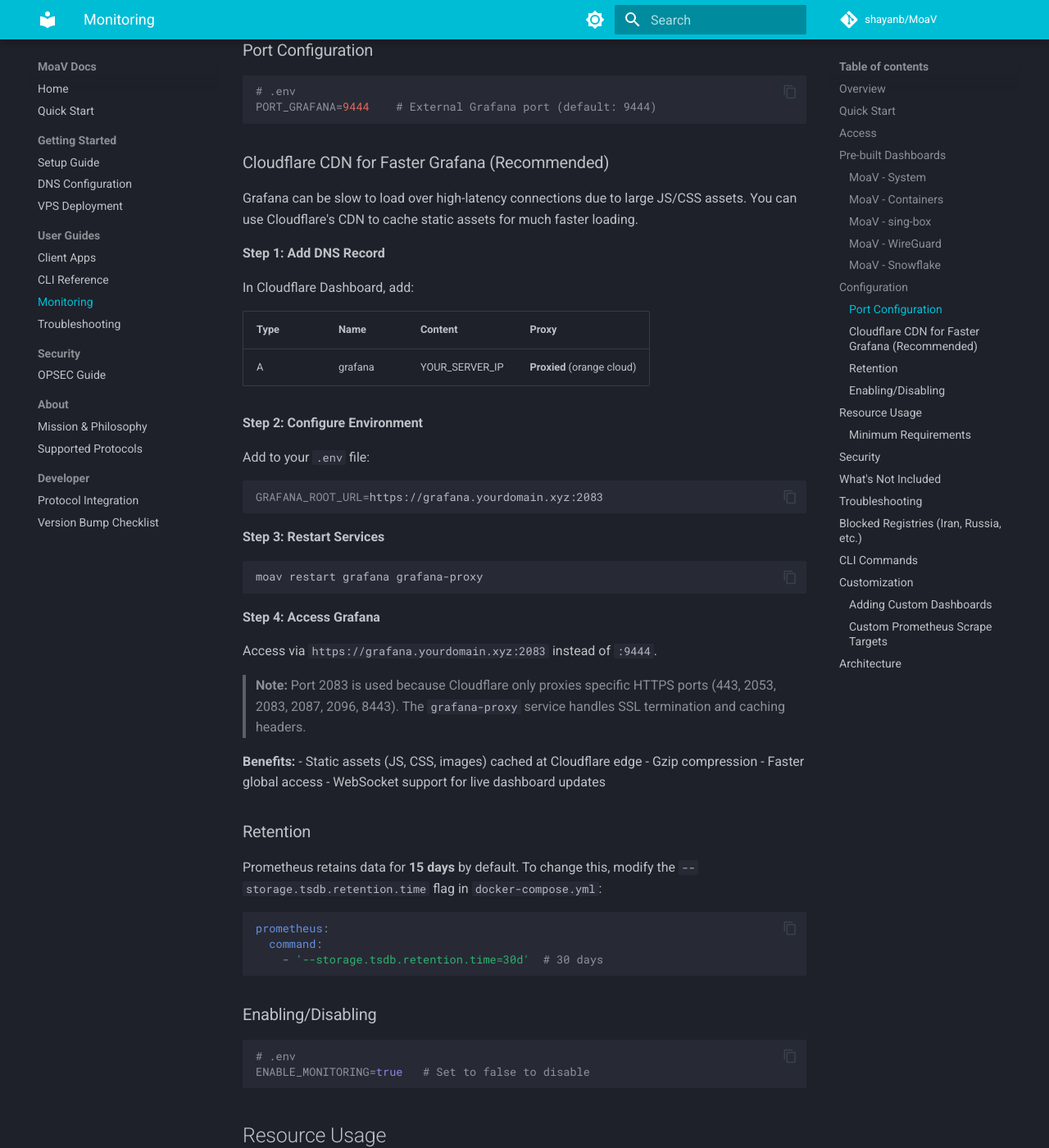
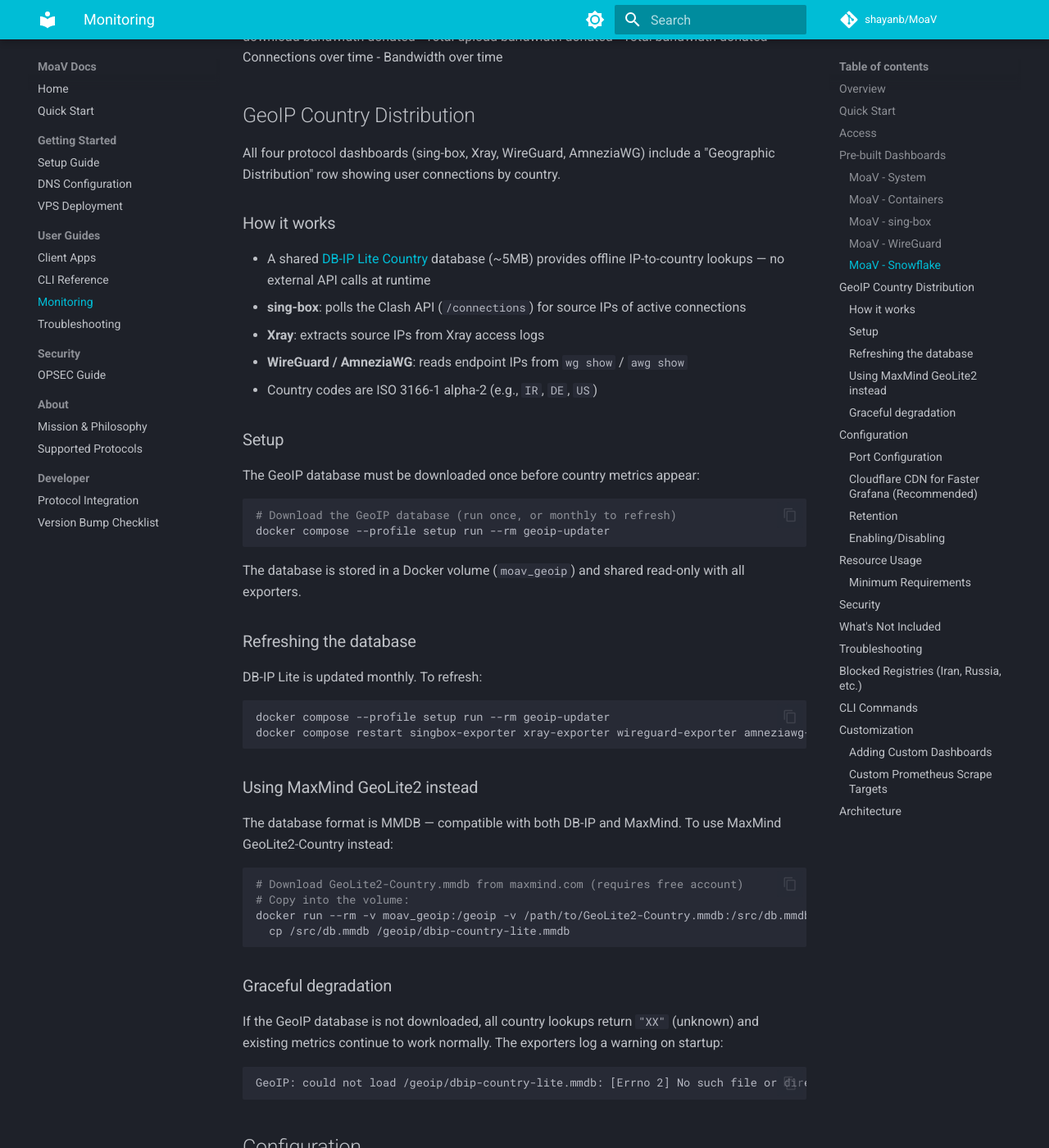
Before and after one commit to MotherofallVPNs/moav-site, an MkDocs documentation site: the page built from docs/MONITORING.md, in a window 1280 px wide and 1400 px high, scrolled down 1791 px. Shown: the whole window at 82% size. Built offline with MkDocs 1.6.1 and Material for MkDocs 9.7.7, drawn with Linux system fonts in a browser that asks for light colours; comment, search, counter and statistics services are not loaded; some of the changed text lies outside the part shown.

Commit message:
geoip docs, singbox geoip fix

````diff
--- a/docs/MONITORING.md
+++ b/docs/MONITORING.md
@@ -12,8 +12,13 @@
 - **Node Exporter** - System metrics (CPU, RAM, disk, network)
 - **cAdvisor** - Container metrics per service
 - **Clash Exporter** - sing-box proxy metrics via Clash API
-- **WireGuard Exporter** - VPN peer and traffic metrics
+- **sing-box Exporter** - Per-user connections, protocol breakdown, GeoIP country stats
+- **Xray Exporter** - Per-user connections and traffic (upload/download), GeoIP country stats
+- **WireGuard Exporter** - VPN peer and traffic metrics, GeoIP country labels
+- **AmneziaWG Exporter** - Per-peer traffic metrics, GeoIP country labels
+- **Telemt Exporter** - MTProxy pool health, DC availability, upstream quality
 - **Snowflake Exporter** - Tor donation metrics (people served, bandwidth donated)
+- **GeoIP Database** - [DB-IP Lite](https://db-ip.com/db/lite.php) country database for offline IP-to-country lookups
 
 ## Quick Start
 
@@ -94,6 +99,57 @@
 - Total bandwidth donated
 - Connections over time
 - Bandwidth over time
+
+## GeoIP Country Distribution
+
+All four protocol dashboards (sing-box, Xray, WireGuard, AmneziaWG) include a "Geographic Distribution" row showing user connections by country.
+
+### How it works
+
+- A shared [DB-IP Lite Country](https://db-ip.com/db/lite.php) database (~5MB) provides offline IP-to-country lookups — no external API calls at runtime
+- **sing-box**: polls the Clash API (`/connections`) for source IPs of active connections
+- **Xray**: extracts source IPs from Xray access logs
+- **WireGuard / AmneziaWG**: reads endpoint IPs from `wg show` / `awg show`
+- Country codes are ISO 3166-1 alpha-2 (e.g., `IR`, `DE`, `US`)
+
+### Setup
+
+The GeoIP database must be downloaded once before country metrics appear:
+
+```bash
+# Download the GeoIP database (run once, or monthly to refresh)
+docker compose --profile setup run --rm geoip-updater
+```
+
+The database is stored in a Docker volume (`moav_geoip`) and shared read-only with all exporters.
+
+### Refreshing the database
+
+DB-IP Lite is updated monthly. To refresh:
+
+```bash
+docker compose --profile setup run --rm geoip-updater
+docker compose restart singbox-exporter xray-exporter wireguard-exporter amneziawg-exporter
+```
+
+### Using MaxMind GeoLite2 instead
+
+The database format is MMDB — compatible with both DB-IP and MaxMind. To use MaxMind GeoLite2-Country instead:
+
+```bash
+# Download GeoLite2-Country.mmdb from maxmind.com (requires free account)
+# Copy into the volume:
+docker run --rm -v moav_geoip:/geoip -v /path/to/GeoLite2-Country.mmdb:/src/db.mmdb alpine \
+  cp /src/db.mmdb /geoip/dbip-country-lite.mmdb
+```
+
+### Graceful degradation
+
+If the GeoIP database is not downloaded, all country lookups return `"XX"` (unknown) and existing metrics continue to work normally. The exporters log a warning on startup:
+
+```
+GeoIP: could not load /geoip/dbip-country-lite.mmdb: [Errno 2] No such file or directory
+```
 
 ## Configuration
 
````
Also changed, not shown: docs/TROUBLESHOOTING.md (+45 -0 lines).
